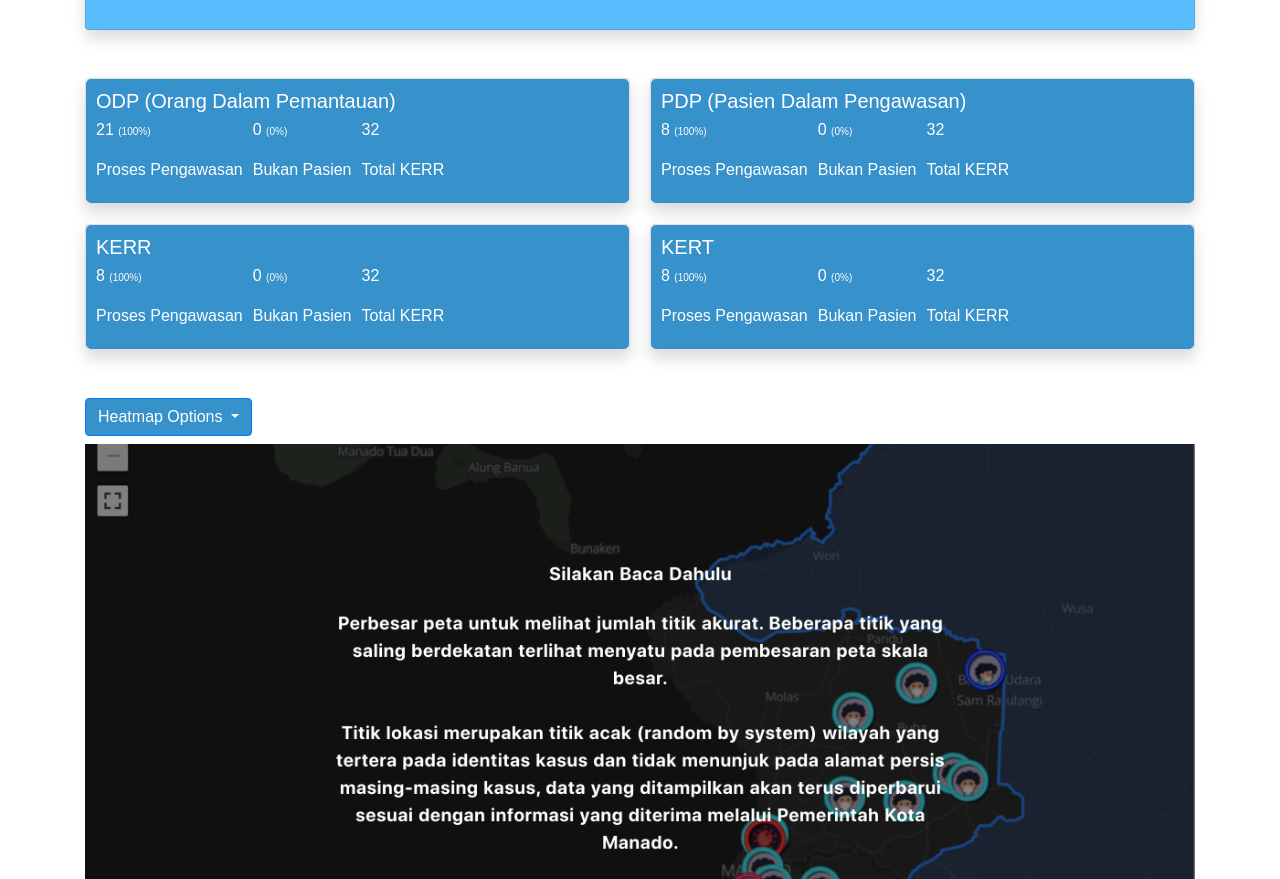
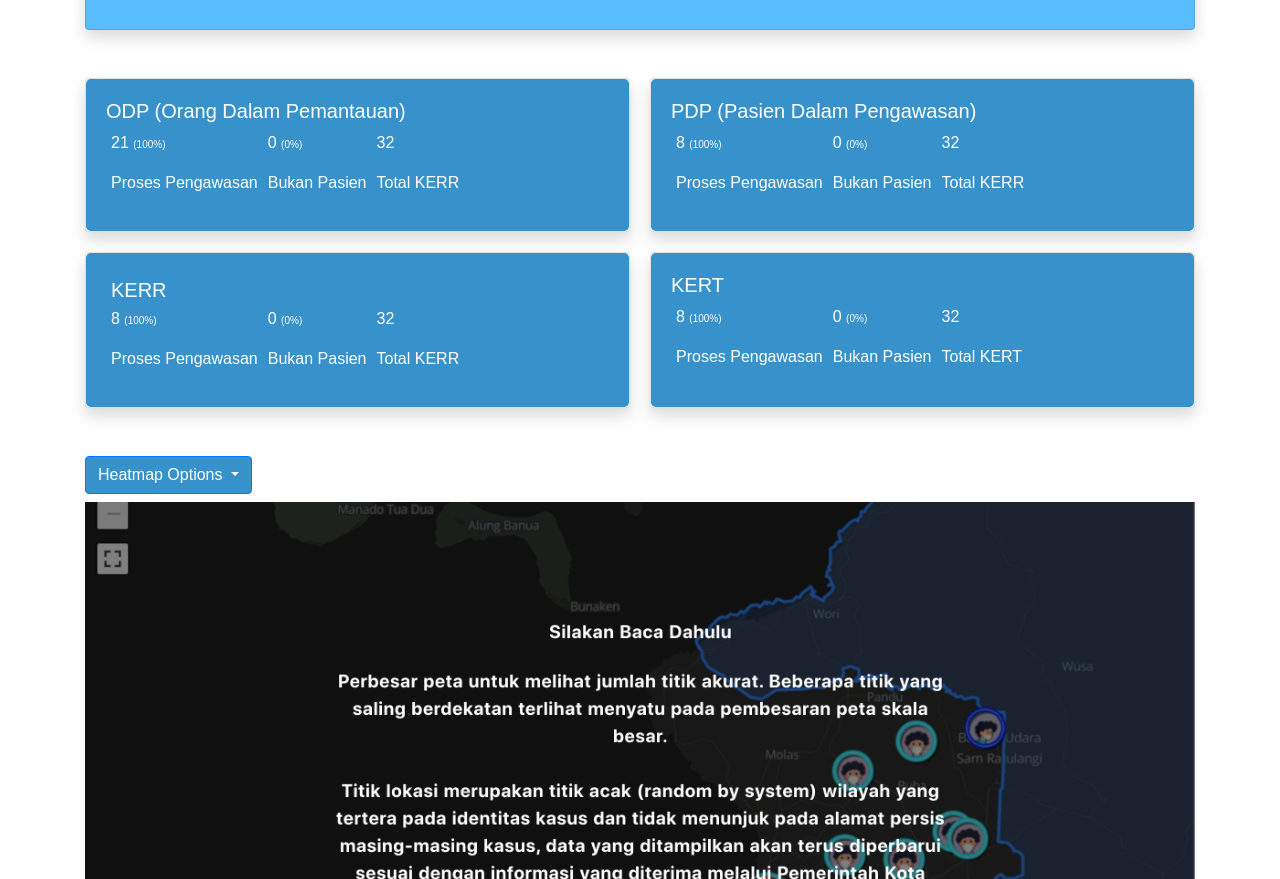
Before and after one commit to chwlr/covid19, a plain HTML site: page index.html in a window 1280 px wide. Shown: the part 860-1739 px from the top of the page. Drawn offline with nearby package versions, Linux system fonts and the light colour scheme.

Commit message:
six commit

```diff
--- a/index.html
+++ b/index.html
@@ -145,7 +145,7 @@
       </div>
       <div class="container-grid">
         <div class="card item1 shadow">
-          <div class="card-body rounded-lg" id="kerr">
+          <div class="card-body rounded-lg" id="odp">
             <h5>ODP (Orang Dalam Pemantauan)</h5>
             <div
               class="d-flex flex-row align-items-center justify-content-start"
@@ -169,7 +169,7 @@
           </div>
         </div>
         <div class="card item2 shadow">
-          <div class="card-body rounded-lg" id="kerr">
+          <div class="card-body rounded-lg" id="pdp">
             <h5>PDP (Pasien Dalam Pengawasan)</h5>
             <div
               class="d-flex flex-row align-items-center justify-content-start"
@@ -219,7 +219,7 @@
         </div>
 
         <div class="card item4 shadow">
-          <div class="card-body rounded-lg" id="kerr">
+          <div class="card-body rounded-lg" id="kert">
             <h5>KERT</h5>
             <div
               class="d-flex flex-row align-items-center justify-content-start"
@@ -237,7 +237,7 @@
               </div>
               <div id="total_kerr">
                 <p id="angka_kerr">32</p>
-                <p>Total KERR</p>
+                <p>Total KERT</p>
               </div>
             </div>
           </div>
@@ -245,46 +245,6 @@
       </div>
     </section>
     <section class="container map">
-      <!-- <div class="option my-5">
-        <ul class="list-options">
-          <li>
-            <a href="http://" target="_blank" rel="noopener noreferrer"
-              >Heatmap KERR</a
-            >
-          </li>
-          <div class="divider">|</div>
-          <li>
-            <a href="http://" target="_blank" rel="noopener noreferrer"
-              >Heatmap KERT</a
-            >
-          </li>
-          <div class="divider">|</div>
-          <li>
-            <a href="http://" target="_blank" rel="noopener noreferrer"
-              >Heatmap ODP</a
-            >
-          </li>
-          <div class="divider">|</div>
-          <li>
-            <a href="http://" target="_blank" rel="noopener noreferrer"
-              >Heatmap PDP (Menunggu Hasil)</a
-            >
-          </li>
-          <div class="divider">|</div>
-          <li>
-            <a href="http://" target="_blank" rel="noopener noreferrer"
-              >Heatmap PDP (Positif)</a
-            >
-          </li>
-          <div class="divider">|</div>
-          <li>
-            <a href="http://" target="_blank" rel="noopener noreferrer"
-              >Tagging Lokasi Sebaran ODP/PDP</a
-            >
-          </li>
-        </ul>
-      </div> -->
-
       <div class="dropdown mt-5">
         <a
           class="btn btn-primary dropdown-toggle"
--- a/styles/style.css
+++ b/styles/style.css
@@ -61,7 +61,6 @@ nav a {
 
 .item1 {
   grid-area: item1;
-  border-radius: 20px;
 }
 
 .item2 {
@@ -76,10 +75,12 @@ nav a {
   grid-area: item4;
 }
 
-#kerr {
+#kerr,
+#odp,
+#pdp,
+#kert {
   background-color: #3792cb;
   color: white;
-  padding: 5px;
 }
 
 #kerr h5 {
```
